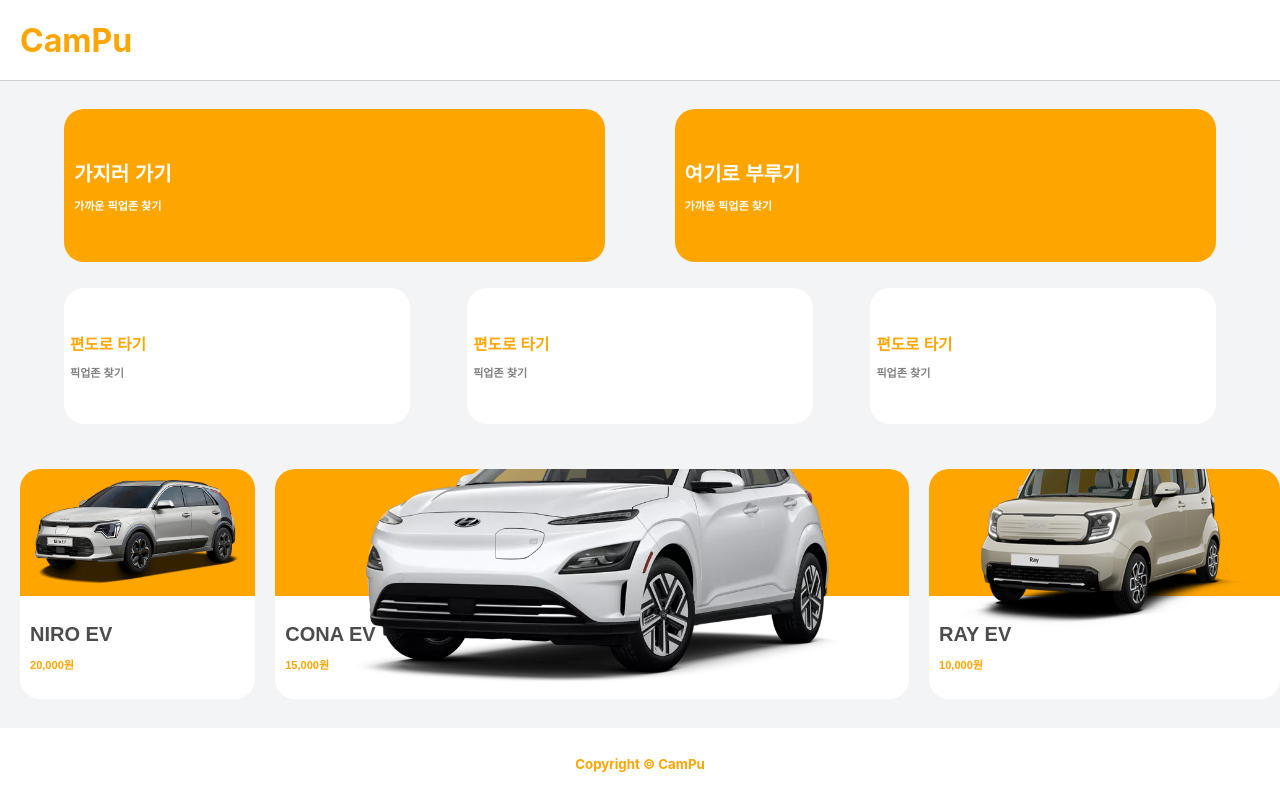
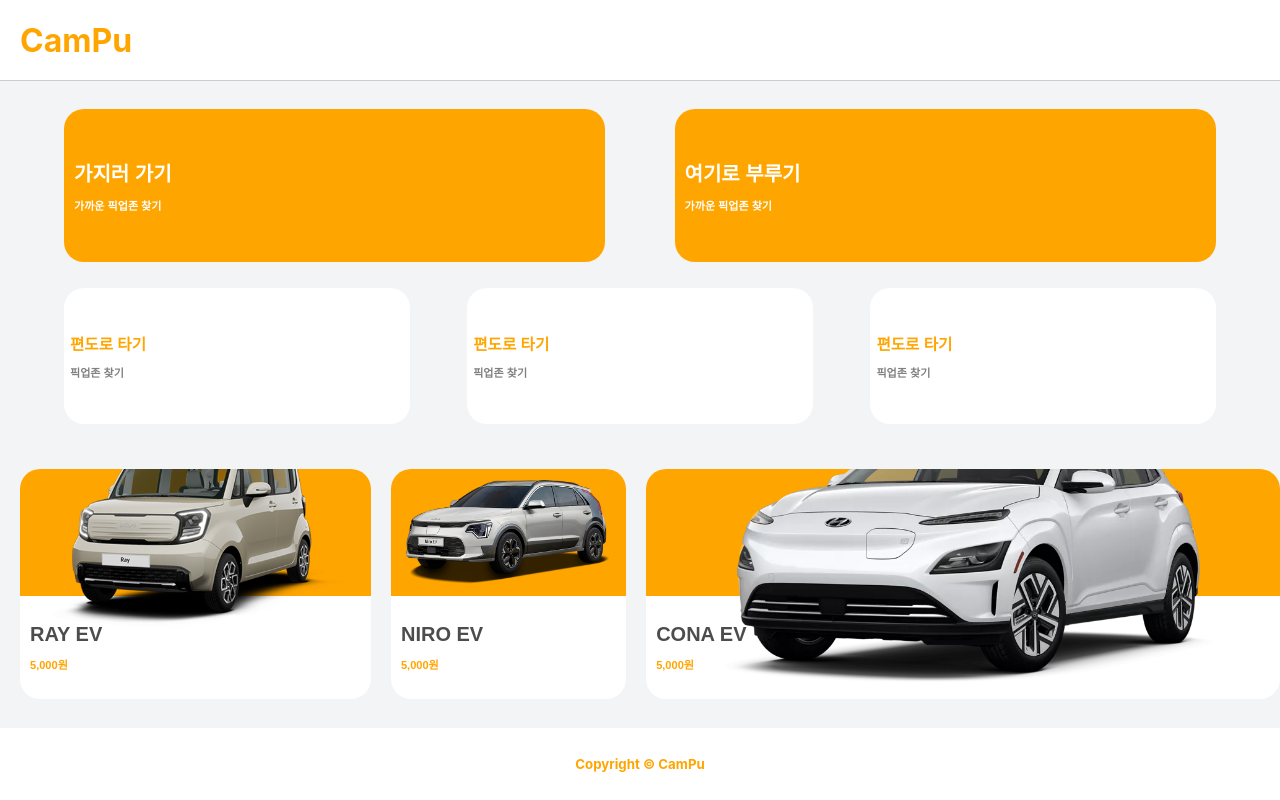
Before and after one commit to Hyeong-mai/CamPu_App, a React (Create React App) app: page / in a window 1280 px wide. Built offline with nearby package versions, Linux system fonts and the light colour scheme.

Commit message:
커밋 메시지

```diff
--- a/src/Components/Slide.js
+++ b/src/Components/Slide.js
@@ -65,11 +65,20 @@
     <SlideStyle>
       <SlideButton>
         <CarWrap>
+          <Car src="image/lay.png" />
+        </CarWrap>
+        <DeTail>
+          <Name>RAY EV</Name>
+          <Price>5,000원</Price>
+        </DeTail>
+      </SlideButton>
+      <SlideButton>
+        <CarWrap>
           <Car src="image/niro.png" />
         </CarWrap>
         <DeTail>
           <Name>NIRO EV</Name>
-          <Price>20,000원</Price>
+          <Price>5,000원</Price>
         </DeTail>
       </SlideButton>
       <SlideButton>
@@ -78,16 +87,7 @@
         </CarWrap>
         <DeTail>
           <Name>CONA EV</Name>
-          <Price>15,000원</Price>
-        </DeTail>
-      </SlideButton>
-      <SlideButton>
-        <CarWrap>
-          <Car src="image/lay.png" />
-        </CarWrap>
-        <DeTail>
-          <Name>RAY EV</Name>
-          <Price>10,000원</Price>
+          <Price>5,000원</Price>
         </DeTail>
       </SlideButton>
     </SlideStyle>
--- a/src/Pages/MapPage.js
+++ b/src/Pages/MapPage.js
@@ -88,17 +88,6 @@
   background-color: white;
   padding-left: 30px;
 `;
-const SmallText = styled.div`
-  margin-top: 10px;
-  width: 70%;
-  display: flex;
-  align-items: center;
-  justify-content: center;
-  height: 20px;
-  background-color: rgba(245, 245, 245);
-  color: gray;
-  font-size: 10px;
-`;
 const CarName = styled.p`
   font-weight: bold;
 `;
@@ -135,35 +124,32 @@
           <List>
             <Item onClick={goToMapPage}>
               <CarImg>
-                <Car src="image/niro.png" />
-                <SmallText>220 ~ 240원/km</SmallText>
+                <Car src="image/lay.png" />
               </CarImg>
               <Detail>
-                <CarName>NIRO EV</CarName>
+                <CarName>RAY EV</CarName>
                 <Box>편도 가능</Box>
-                <Price>20,000원</Price>
+                <Price>5,000원</Price>
               </Detail>
             </Item>
             <Item>
               <CarImg>
                 <Car src="image/cona.webp" />
-                <SmallText>220 ~ 240원/km</SmallText>
               </CarImg>
               <Detail>
                 <CarName>CONA EV</CarName>
                 <Box>편도 가능</Box>
-                <Price>15,000원</Price>
+                <Price>5,000원</Price>
               </Detail>
             </Item>
             <Item>
               <CarImg>
-                <Car src="image/lay.png" />
-                <SmallText>220 ~ 240원/km</SmallText>
+                <Car src="image/niro.png" />
               </CarImg>
               <Detail>
-                <CarName>RAY EV</CarName>
+                <CarName>NIRO EV</CarName>
                 <Box>편도 가능</Box>
-                <Price>10,000원</Price>
+                <Price>5,000원</Price>
               </Detail>
             </Item>
           </List>
```
